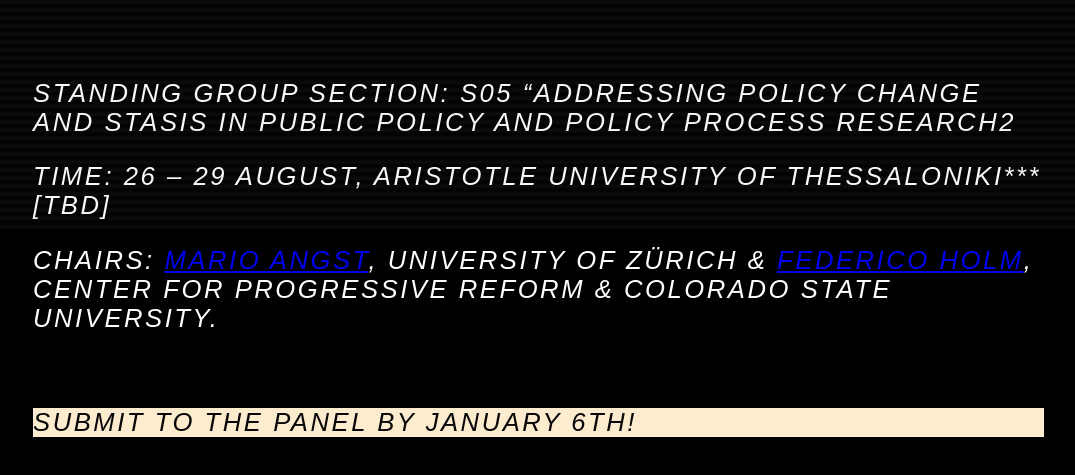
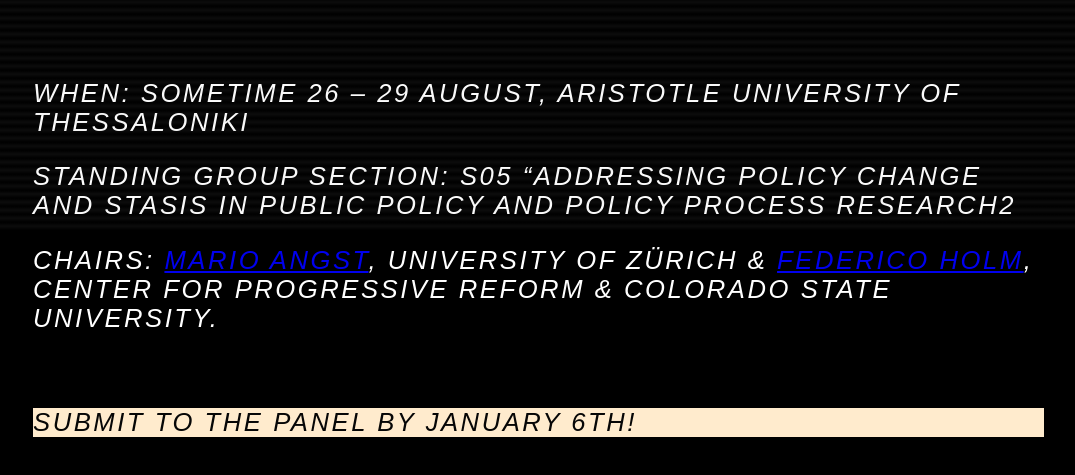
Before and after one commit to marioangst/mishaps_panel_page, a plain HTML site: page index.html in a window 1280 px wide. Shown: the part 583-1058 px from the top of the page, without its empty margins (101-1176 px from the left). Drawn offline with nearby package versions, Linux system fonts and the light colour scheme.

Commit message:
feat: reordered

```diff
--- a/index.html
+++ b/index.html
@@ -15,8 +15,8 @@
     <p class="subtitle">For something a bit different at ECPR 2025</p>
     <div class="glitch" data-text="Panel: Public Policy Analysis Mishaps">Panel: Public Policy Analysis Mishaps</div>
     <div class="glow">Thessaloniki</div>
+    <p class="content">When: Sometime 26 – 29 August, Aristotle University of Thessaloniki</p>
     <p class="content">Standing group section: S05 “Addressing Policy Change and Stasis in Public Policy and Policy Process Research2</p>
-    <p class="content">Time: 26 – 29 August, Aristotle University of Thessaloniki*** [TBD]</p>
     <p class="content">Chairs: <a href="https://marioangst.com">Mario Angst</a>, University of Zürich & <a href="https://federicoholm.com">Federico Holm</a>, Center for Progressive Reform & Colorado State University.</p>
     <br>
     <p class="highlight">Submit to the panel by January 6th!</p>
```
